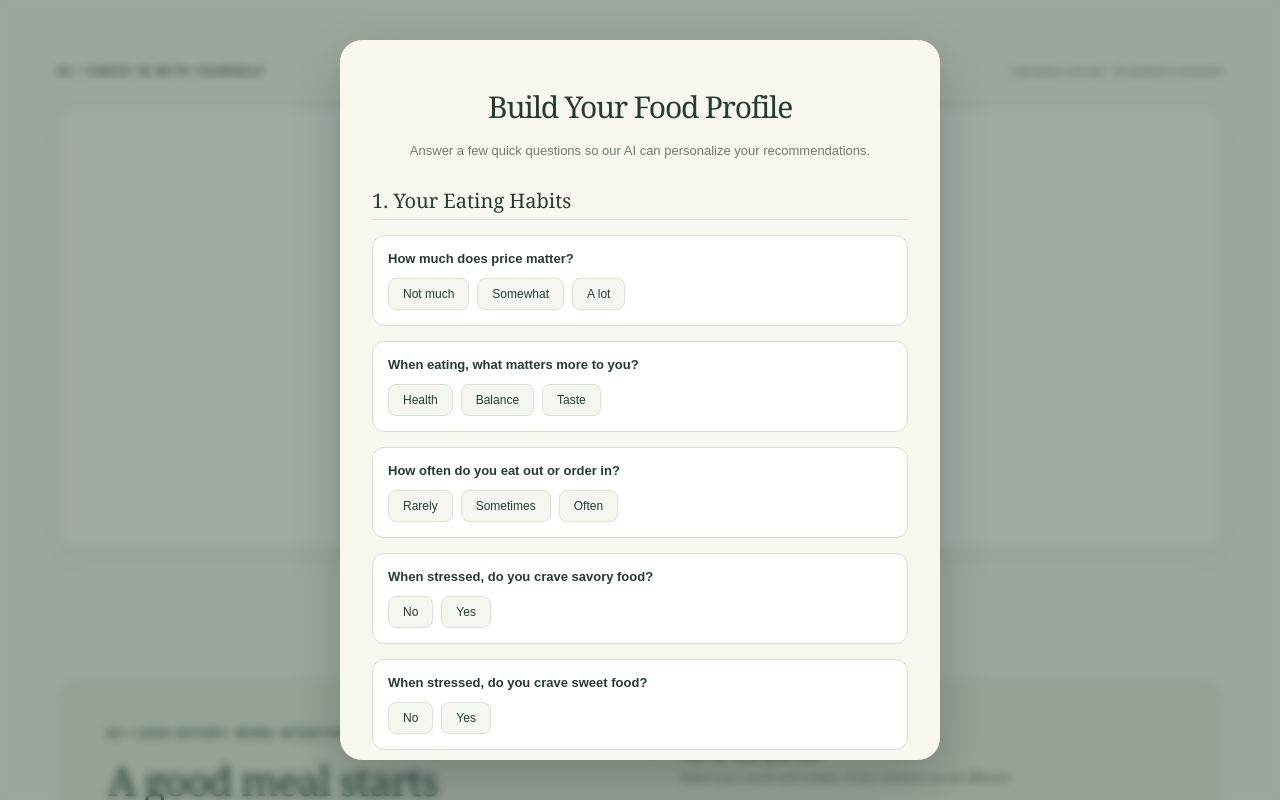
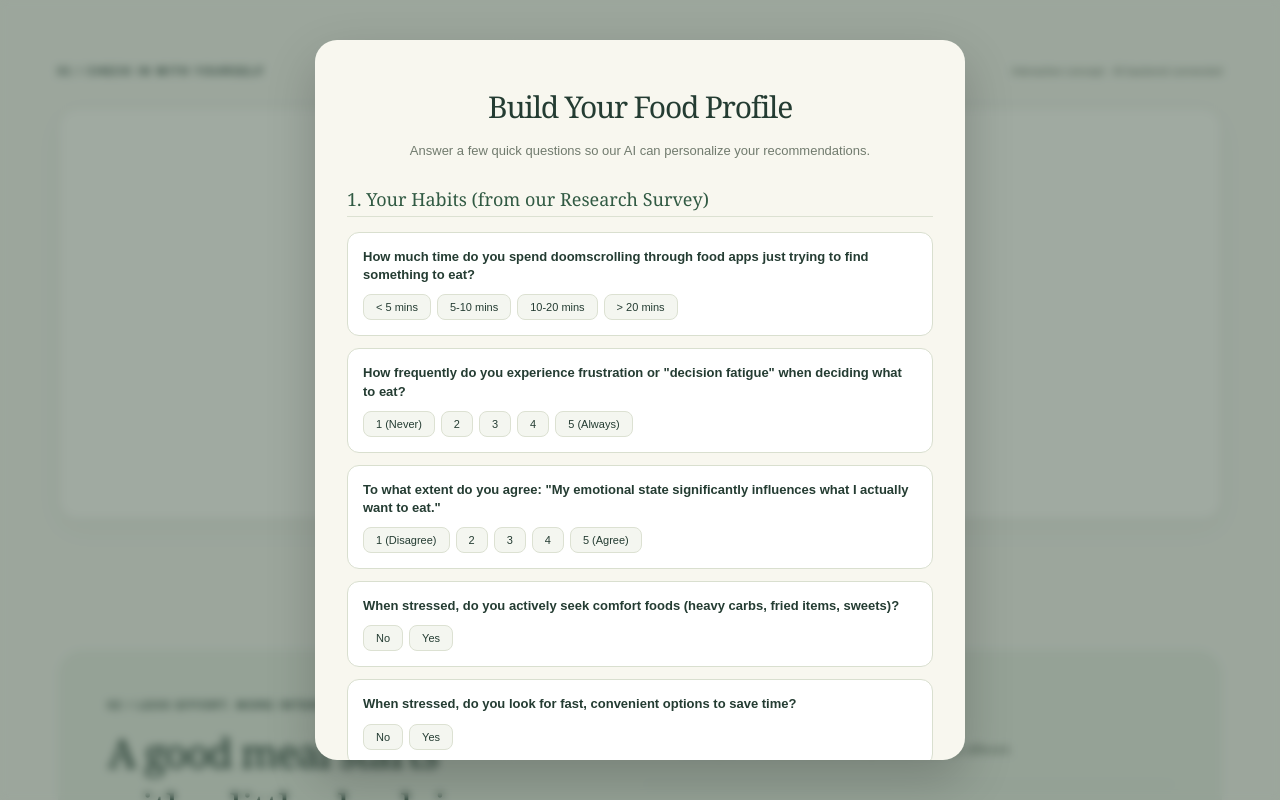
Before and after one commit to ungloot-cloud/moodbite-frontend, a plain HTML site: page index.html in a window 1280 px wide. Both pictures are taken after a click on the link "What's your mood? ↗". Shown: the part 712-1512 px from the top of the page. Drawn offline with Linux system fonts and the light colour scheme.

Commit message:
Update index.html

```diff
--- a/index.html
+++ b/index.html
@@ -55,7 +55,7 @@ h2{font-family:Georgia,serif;font-weight:normal;font-size:40px;letter-spacing:-1
 .steps article{border-bottom:1px solid #d4dccb;padding:17px 0;display:grid;grid-template-columns:35px 1fr}
 .steps article:last-child{border:0}.steps h3{font-size:15px;margin:0}.steps p{margin:6px 0;font-size:12px}.num{color:#95a386;font-size:12px}
 footer{border-top:1px solid #dce0d2;max-width:1164px;margin:0 auto;padding:30px 0;display:flex;justify-content:space-between;align-items:center;font-size:11px;color:var(--muted)}
-dialog{border:0;border-radius:22px;padding:32px;max-width:600px;width:90%;color:var(--ink);background:var(--cream); max-height: 90vh; overflow-y: auto; box-shadow: 0 20px 50px rgba(0,0,0,0.2);}
+dialog{border:0;border-radius:22px;padding:32px;max-width:650px;width:95%;color:var(--ink);background:var(--cream); max-height: 90vh; overflow-y: auto; box-shadow: 0 20px 50px rgba(0,0,0,0.2);}
 dialog::backdrop{background:#132d2266;backdrop-filter:blur(4px)}dialog h2{font-size:30px}dialog p{font-size:13px}
 .rating{display:flex;gap:8px;margin-top:10px}.rating button{border:1px solid #cbd4bf;background:white;border-radius:9px;padding:12px;flex:1;cursor:pointer;}
 .notice{font-size:11px;color:var(--muted)}
@@ -67,18 +67,18 @@ dialog::backdrop{background:#132d2266;backdrop-filter:blur(4px)}dialog h2{font-s
 .locked-card h3{font-family:Georgia, serif; font-size:28px; margin-bottom:15px;}
 
 /* SINGLE SCREEN ONBOARDING STYLES */
-.ob-section-title{font-family:Georgia, serif; font-size:20px; margin: 25px 0 15px 0; border-bottom: 1px solid #dce1d2; padding-bottom: 5px;}
-.ob-grid{display:grid; grid-template-columns:1fr; gap:15px;}
+.ob-section-title{font-family:Georgia, serif; font-size:18px; margin: 25px 0 15px 0; border-bottom: 1px solid #dce1d2; padding-bottom: 5px; color: var(--green);}
+.ob-grid{display:grid; grid-template-columns:1fr; gap:12px;}
 .ob-card{background:white; padding:15px; border-radius:12px; border:1px solid #d9dfcf;}
-.ob-card p{font-size:13px; font-weight:bold; margin:0 0 10px 0; line-height:1.3;}
-.ob-options{display:flex; gap:8px; flex-wrap:wrap;}
-.ob-btn{background:#f4f6f0; border:1px solid #dce1d2; border-radius:8px; padding:8px 14px; font-size:12px; transition:0.2s; color:var(--ink);}
+.ob-card p{font-size:13px; font-weight:bold; margin:0 0 10px 0; line-height:1.4;}
+.ob-options{display:flex; gap:6px; flex-wrap:wrap;}
+.ob-btn{background:#f4f6f0; border:1px solid #dce1d2; border-radius:8px; padding:6px 12px; font-size:11px; transition:0.2s; color:var(--ink);}
 .ob-btn:hover{border-color:var(--green); background:#e6ebdb;}
 .ob-btn.selected{background:var(--green); border-color:var(--green); color:white;}
-.taste-row{display:flex; justify-content:space-between; align-items:center; background:white; padding:12px 15px; border-radius:10px; border:1px solid #d9dfcf; margin-bottom:10px;}
-.taste-row span{font-size:14px; font-weight:bold;}
-.taste-options{display:flex; gap:6px;}
-.taste-btn{border:1px solid #ccc; background:transparent; border-radius:6px; padding:8px 12px; cursor:pointer; font-size:16px; transition:0.2s;}
+.taste-row{display:flex; justify-content:space-between; align-items:center; background:white; padding:10px 15px; border-radius:10px; border:1px solid #d9dfcf; margin-bottom:8px;}
+.taste-row span{font-size:13px; font-weight:bold;}
+.taste-options{display:flex; gap:4px;}
+.taste-btn{border:1px solid #ccc; background:transparent; border-radius:6px; padding:6px 10px; cursor:pointer; font-size:14px; transition:0.2s;}
 .taste-btn.selected{background:var(--green); color:white; border-color:var(--green);}
 
 @media(max-width:750px){header{padding:22px}nav{gap:15px}nav a:not(.pill){display:none}.hero{grid-template-columns:1fr;padding:40px 22px;gap:30px}h1{font-size:56px}.visual{height:335px}.plate{width:250px;height:250px}.section{padding:42px 22px}.moods{grid-template-columns:repeat(3,1fr)}.results{grid-template-columns:1fr}.food-art{height:190px}.split{grid-template-columns:1fr;gap:20px;padding:28px}h2{font-size:34px}.section-head{display:block}.strip span{padding:0 8px;display:inline-block;font-size:10px}footer{margin:0 22px;gap:20px;flex-direction:column;text-align:center}}
@@ -131,7 +131,7 @@ dialog::backdrop{background:#132d2266;backdrop-filter:blur(4px)}dialog h2{font-s
       <div class="locked-card">
         <div style="font-size: 60px; margin-bottom: 15px;">👋</div>
         <h3>Let's find your food personality.</h3>
-        <p style="color:var(--muted); max-width:400px; margin: 0 auto 30px auto;">Take a quick 1-minute survey so our AI can learn your taste, budget, and mood patterns to give you perfect recommendations.</p>
+        <p style="color:var(--muted); max-width:400px; margin: 0 auto 30px auto;">Take a quick 1-minute survey so our AI can learn your habits and taste to give you perfect recommendations.</p>
         <button class="pill cta-btn" style="font-size: 16px; padding: 18px 40px; border: none;">Build My Profile ↗</button>
       </div>
     </div>
@@ -193,84 +193,91 @@ dialog::backdrop{background:#132d2266;backdrop-filter:blur(4px)}dialog h2{font-s
 
 <!-- SINGLE-SCREEN ONBOARDING MODAL -->
 <dialog id="onboarding">
-  <h2 style="font-family:Georgia, serif; margin-bottom:10px; text-align:center;">Build Your Food Profile</h2>
-  <p style="color:var(--muted); font-size:13px; text-align:center; margin-bottom:25px;">Answer a few quick questions so our AI can personalize your recommendations.</p>
+  <h2 style="font-family:Georgia, serif; margin-bottom:5px; text-align:center;">Build Your Food Profile</h2>
+  <p style="color:var(--muted); font-size:13px; text-align:center; margin-bottom:20px;">Answer a few quick questions so our AI can personalize your recommendations.</p>
 
   <div id="ob-form">
-    <div class="ob-section-title">1. Your Eating Habits</div>
+    <div class="ob-section-title">1. Your Habits (from our Research Survey)</div>
     <div class="ob-grid">
-      <!-- Q1 -->
-      <div class="ob-card">
-        <p>How much does price matter?</p>
-        <div class="ob-options">
-          <button class="ob-btn" onclick="handleAnswer('q1', 1, this)">Not much</button>
-          <button class="ob-btn" onclick="handleAnswer('q1', 3, this)">Somewhat</button>
-          <button class="ob-btn" onclick="handleAnswer('q1', 5, this)">A lot</button>
-        </div>
-      </div>
-      <!-- Q2 -->
-      <div class="ob-card">
-        <p>When eating, what matters more to you?</p>
-        <div class="ob-options">
-          <button class="ob-btn" onclick="handleAnswer('q2', 1, this)">Health</button>
-          <button class="ob-btn" onclick="handleAnswer('q2', 3, this)">Balance</button>
-          <button class="ob-btn" onclick="handleAnswer('q2', 5, this)">Taste</button>
-        </div>
-      </div>
       <!-- Q3 -->
       <div class="ob-card">
-        <p>How often do you eat out or order in?</p>
+        <p>How much time do you spend doomscrolling through food apps just trying to find something to eat?</p>
         <div class="ob-options">
-          <button class="ob-btn" onclick="handleAnswer('q3', 1, this)">Rarely</button>
-          <button class="ob-btn" onclick="handleAnswer('q3', 3, this)">Sometimes</button>
-          <button class="ob-btn" onclick="handleAnswer('q3', 5, this)">Often</button>
+          <button class="ob-btn" onclick="handleAnswer('q1', 1, this)">&lt; 5 mins</button>
+          <button class="ob-btn" onclick="handleAnswer('q1', 2, this)">5-10 mins</button>
+          <button class="ob-btn" onclick="handleAnswer('q1', 3, this)">10-20 mins</button>
+          <button class="ob-btn" onclick="handleAnswer('q1', 4, this)">&gt; 20 mins</button>
         </div>
       </div>
       <!-- Q4 -->
       <div class="ob-card">
-        <p>When stressed, do you crave savory food?</p>
+        <p>How frequently do you experience frustration or "decision fatigue" when deciding what to eat?</p>
+        <div class="ob-options">
+          <button class="ob-btn" onclick="handleAnswer('q2', 1, this)">1 (Never)</button>
+          <button class="ob-btn" onclick="handleAnswer('q2', 2, this)">2</button>
+          <button class="ob-btn" onclick="handleAnswer('q2', 3, this)">3</button>
+          <button class="ob-btn" onclick="handleAnswer('q2', 4, this)">4</button>
+          <button class="ob-btn" onclick="handleAnswer('q2', 5, this)">5 (Always)</button>
+        </div>
+      </div>
+      <!-- Q6 -->
+      <div class="ob-card">
+        <p>To what extent do you agree: "My emotional state significantly influences what I actually want to eat."</p>
+        <div class="ob-options">
+          <button class="ob-btn" onclick="handleAnswer('q3', 1, this)">1 (Disagree)</button>
+          <button class="ob-btn" onclick="handleAnswer('q3', 2, this)">2</button>
+          <button class="ob-btn" onclick="handleAnswer('q3', 3, this)">3</button>
+          <button class="ob-btn" onclick="handleAnswer('q3', 4, this)">4</button>
+          <button class="ob-btn" onclick="handleAnswer('q3', 5, this)">5 (Agree)</button>
+        </div>
+      </div>
+      <!-- Q7 Comfort -->
+      <div class="ob-card">
+        <p>When stressed, do you actively seek comfort foods (heavy carbs, fried items, sweets)?</p>
         <div class="ob-options">
           <button class="ob-btn" onclick="handleAnswer('q4', 0, this)">No</button>
           <button class="ob-btn" onclick="handleAnswer('q4', 1, this)">Yes</button>
         </div>
       </div>
-      <!-- Q5 -->
+      <!-- Q7 Fast -->
       <div class="ob-card">
-        <p>When stressed, do you crave sweet food?</p>
+        <p>When stressed, do you look for fast, convenient options to save time?</p>
         <div class="ob-options">
           <button class="ob-btn" onclick="handleAnswer('q5', 0, this)">No</button>
           <button class="ob-btn" onclick="handleAnswer('q5', 1, this)">Yes</button>
         </div>
       </div>
-      <!-- Q6 -->
+      <!-- Q8 Mood -->
       <div class="ob-card">
-        <p>Are you vegetarian?</p>
+        <p>Does your current mood/stress level impact your food choices the most?</p>
         <div class="ob-options">
           <button class="ob-btn" onclick="handleAnswer('q6', 0, this)">No</button>
           <button class="ob-btn" onclick="handleAnswer('q6', 1, this)">Yes</button>
         </div>
       </div>
-      <!-- Q7 -->
+      <!-- Q8 Time -->
       <div class="ob-card">
-        <p>When tired, do you reach for comfort food?</p>
+        <p>Does the time of day / class schedule impact your food choices the most?</p>
         <div class="ob-options">
           <button class="ob-btn" onclick="handleAnswer('q7', 0, this)">No</button>
           <button class="ob-btn" onclick="handleAnswer('q7', 1, this)">Yes</button>
         </div>
       </div>
-      <!-- Q8 -->
+      <!-- Q11 Feedback -->
       <div class="ob-card">
-        <p>How long do you spend deciding what to eat?</p>
+        <p>How likely are you to provide a quick 1-tap feedback rating if it refined future suggestions?</p>
         <div class="ob-options">
-          <button class="ob-btn" onclick="handleAnswer('q8', 1, this)">Quickly</button>
-          <button class="ob-btn" onclick="handleAnswer('q8', 3, this)">Average</button>
-          <button class="ob-btn" onclick="handleAnswer('q8', 5, this)">A long time</button>
+          <button class="ob-btn" onclick="handleAnswer('q8', 1, this)">1 (Unlikely)</button>
+          <button class="ob-btn" onclick="handleAnswer('q8', 2, this)">2</button>
+          <button class="ob-btn" onclick="handleAnswer('q8', 3, this)">3</button>
+          <button class="ob-btn" onclick="handleAnswer('q8', 4, this)">4</button>
+          <button class="ob-btn" onclick="handleAnswer('q8', 5, this)">5 (Likely)</button>
         </div>
       </div>
     </div>
 
     <div class="ob-section-title">2. Rate Your Taste</div>
-    <p style="font-size:12px; color:var(--muted); margin-bottom:15px;">Rate at least 3 dishes.</p>
+    <p style="font-size:12px; color:var(--muted); margin-bottom:10px;">Rate at least 3 dishes so we can match your flavor profile.</p>
     <div id="taste-list">
       <!-- Generated by JS -->
     </div>
@@ -369,6 +376,7 @@ window.rateTaste = function(dish, rating, btn) {
 }
 
 function checkFormCompletion() {
+    // We need all 8 questions answered and at least 3 taste ratings
     if (Object.keys(surveyAnswers).length === 8 && Object.keys(tasteRatings).length >= 3) {
         let btn = document.getElementById('finish-btn');
         btn.style.background = "var(--green)";
```
